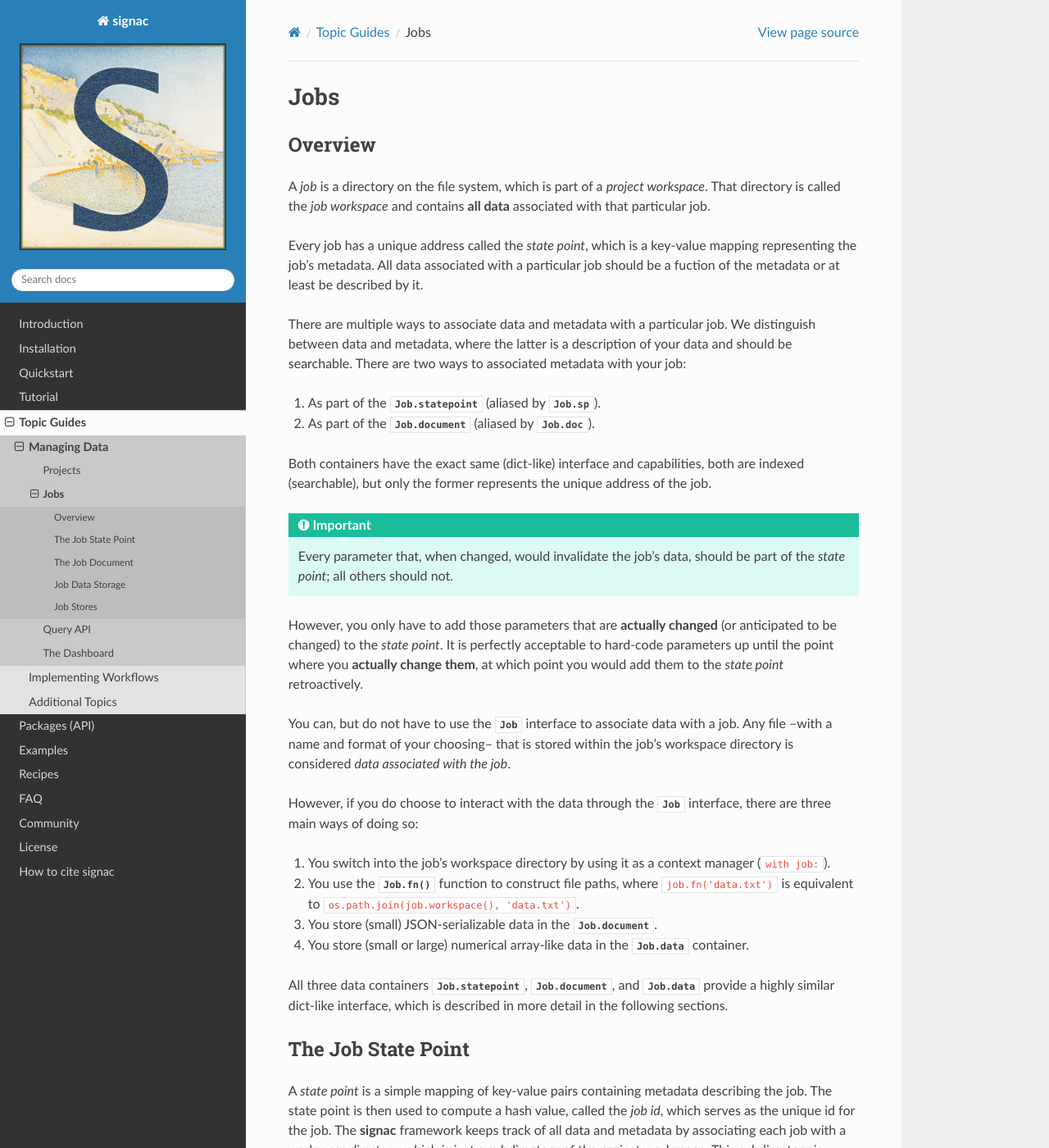
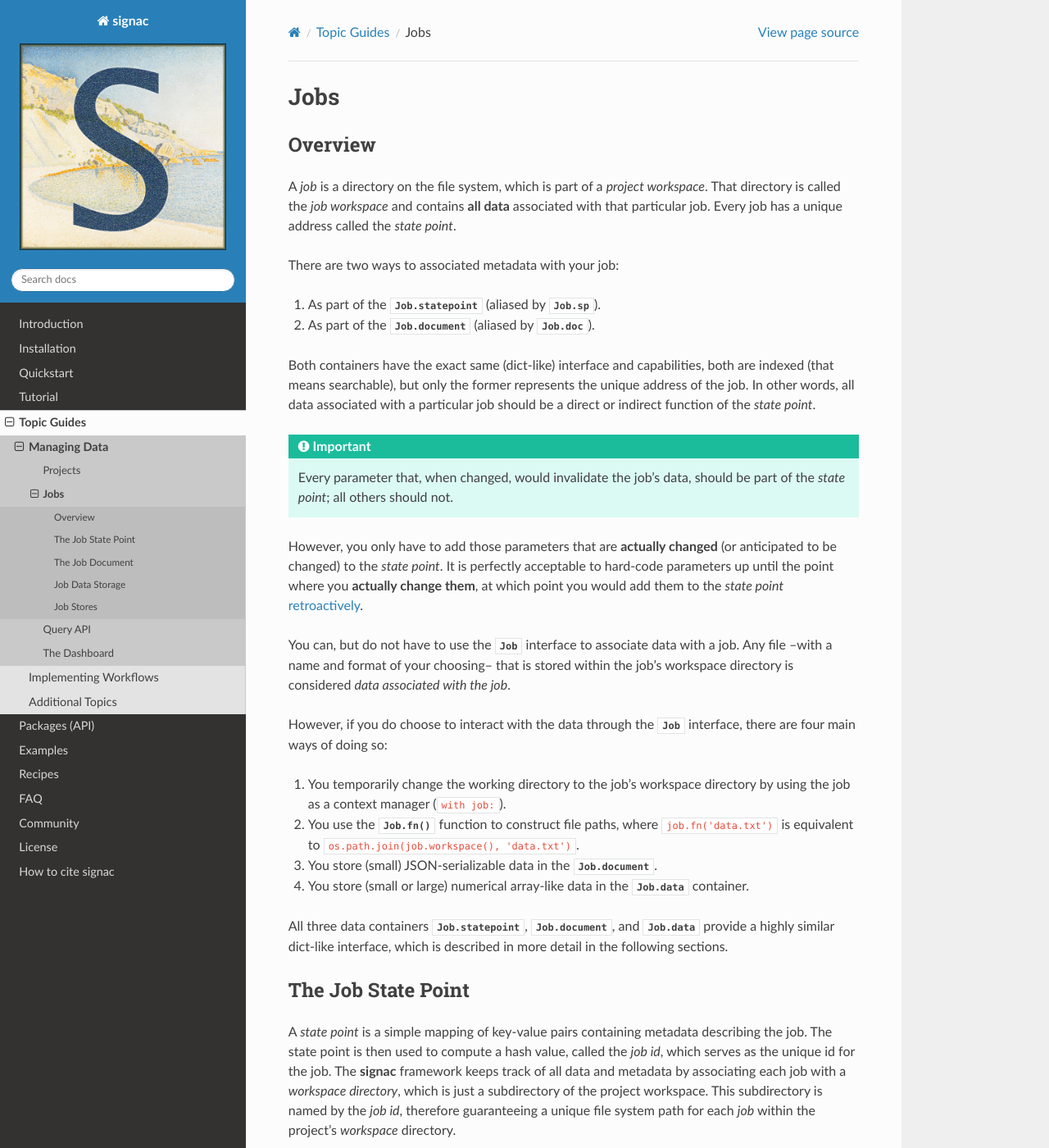
Before and after one commit to glotzerlab/signac-docs, a Sphinx documentation site: the page built from docs/source/jobs.rst, in a window 1280 px wide and 1400 px high. Shown: the whole window at 82% size. Built offline with Sphinx 7.4.7 and the Read the Docs theme 2.0.0, drawn with Linux system fonts in a browser that asks for light colours.

Commit message:
Fix a few errors and slightly improve the Jobs topic guide.

```diff
--- a/docs/source/jobs.rst
+++ b/docs/source/jobs.rst
@@ -11,32 +11,29 @@ Overview
 
 A *job* is a directory on the file system, which is part of a *project workspace*.
 That directory is called the *job workspace* and contains **all data** associated with that particular job.
+Every job has a unique address called the *state point*.
 
-Every job has a unique address called the *state point*, which is a key-value mapping representing the job's metadata.
-All data associated with a particular job should be a fuction of the metadata or at least be described by it.
-
-There are multiple ways to associate data and metadata with a particular job.
-We distinguish between data and metadata, where the latter is a description of your data and should be searchable.
 There are two ways to associated metadata with your job:
 
 1. As part of the :attr:`Job.statepoint` (aliased by :attr:`Job.sp`).
 2. As part of the :attr:`Job.document` (aliased by :attr:`Job.doc`).
 
-Both containers have the exact same (dict-like) interface and capabilities, both are indexed (searchable), but only the former represents the unique address of the job.
+Both containers have the exact same (dict-like) interface and capabilities, both are indexed (that means searchable), but only the former represents the unique address of the job.
+In other words, all data associated with a particular job should be a direct or indirect function of the *state point*.
 
 .. important::
 
     Every parameter that, when changed, would invalidate the job's data, should be part of the *state point*; all others should not.
 
 However, you only have to add those parameters that are **actually changed** (or anticipated to be changed) to the *state point*.
-It is perfectly acceptable to hard-code parameters up until the point where you **actually change them**, at which point you would add them to the *state point* retroactively.
+It is perfectly acceptable to hard-code parameters up until the point where you **actually change them**, at which point you would add them to the *state point* :ref:`retroactively <add-sp-keys>`.
 
 You can, but do not have to use the :class:`Job` interface to associate data with a job.
 Any file --with a name and format of your choosing-- that is stored within the job's workspace directory is considered *data associated with the job*.
 
-However, if you do choose to interact with the data through the :class:`Job` interface, there are three main ways of doing so:
+However, if you do choose to interact with the data through the :class:`Job` interface, there are four main ways of doing so:
 
-1. You switch into the job's workspace directory by using it as a context manager (``with job:``).
+1. You temporarily change the working directory to the job's workspace directory by using the job as a context manager (``with job:``).
 2. You use the :meth:`Job.fn` function to construct file paths, where ``job.fn('data.txt')`` is equivalent to ``os.path.join(job.workspace(), 'data.txt')``.
 3. You store (small) JSON-serializable data in the :attr:`Job.document`.
 4. You store (small or large) numerical array-like data in the :attr:`Job.data` container.
```
Also changed, not shown: other parts of docs/source/jobs.rst (+2 -0 lines).
